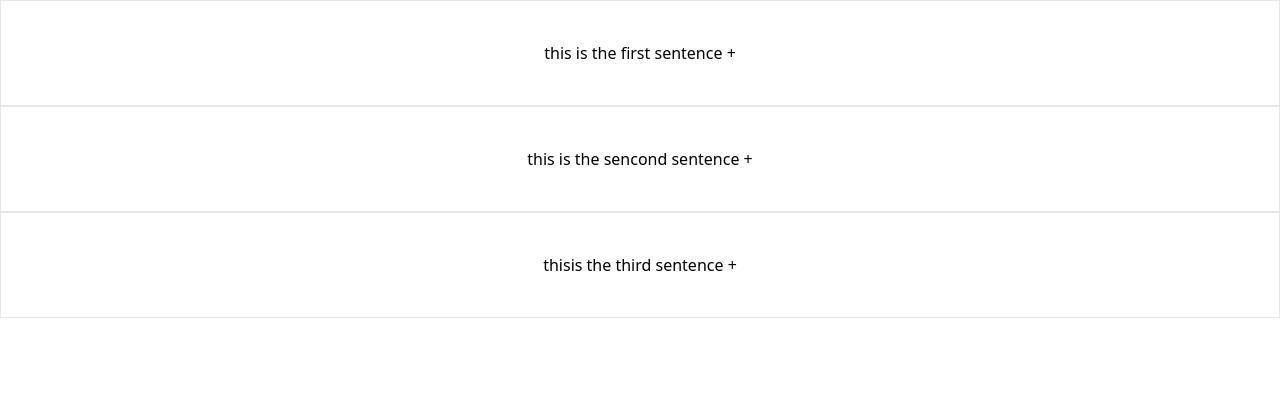
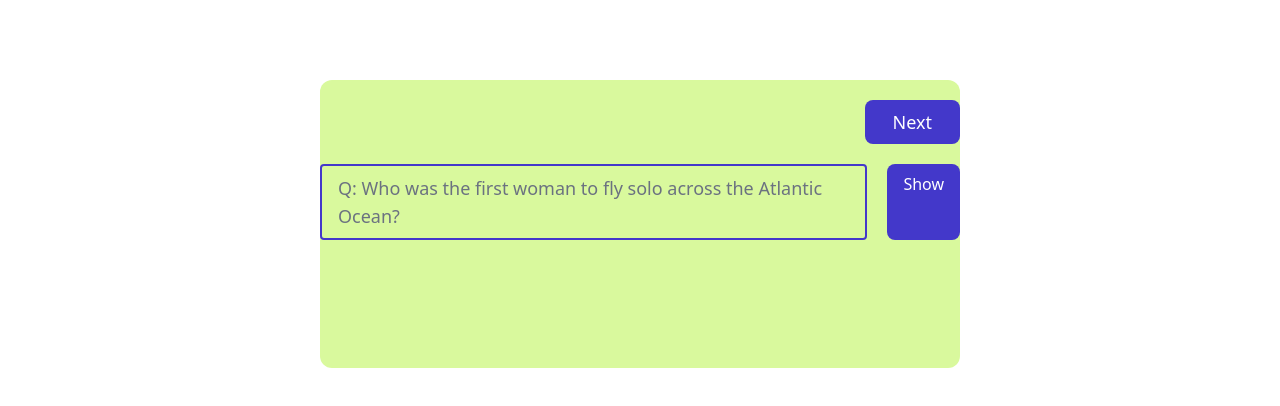
Before and after one commit to AmlakeT/SHOPPING-X, a React (Vite) app: page / in a window 1280 px wide. Shown: the top 406 px of the page. Built offline with nearby package versions, Linux system fonts and the light colour scheme.

Commit message:
add styles

```diff
--- a/src/layouts/Home.jsx
+++ b/src/layouts/Home.jsx
@@ -1,27 +1,47 @@
-import React from 'react'
-import SentencesWithDetails from './SentencesWithDetails'
+import React, { useState } from 'react'
+import { QA } from './SentencesWithDetails'
+
 function Home() {
- const sentences = [
-    'this is the first sentence',
-    'this is the sencond sentence',
-    'thisis the third sentence'
- ]
- const details = [
-    'this is the details of the first sentence',
-    'this is the details of the sencond sentence',
-    'this is the details of the third sentence'
- ]
+   const [index, setIndex] = useState(0)
+   // const [isShowQ, setIsShowQ] = useState(false)
+   const [isShowA, setIsShowA] = useState(false)
+   let tests = QA[index]
+   const nextQA = index < QA.length - 1
 
-  return (
-    <div>
-        {sentences.map((sentence,index) => (
-        <SentencesWithDetails
-         key = {index}
-        sentence = {sentence}
-        details = {details[index]}  />
-        ))}
-    </div>
-  )
+    const ClickNextButton = () => {
+      if(nextQA){
+         setIndex(index + 1)
+       } else {
+         setIndex(0)
+      }
+    }
+   // const showQuestion = () => {
+   //    setIsShowQ(!isShowQ)
+   // }
+
+   const showAnswer = () => {
+      setIsShowA(!isShowA)
+   }
+return (
+   <div className='flex justify-center w-1/2 h-72 mt-20 m-auto rounded-xl bg-lime-200'>
+         <div className=''>
+            <div className='text-end py-5'>
+               <button className=' bg-indigo-700 px-7 py-2 rounded-lg text-white text-lg ' onClick={ClickNextButton}>Next</button>
+            </div>
+            <div className='flex'>
+             <p className=' text-gray-500 border-indigo-700 px-4 py-2 border-2 rounded text-lg '>
+              Q: {tests.question}
+             </p>
+             <span className='  ml-5 bg-indigo-700 items-center px-4 py-2 rounded-lg text-white cursor-pointer' onClick={showAnswer}> { isShowA ? 'Hide' : 'Show' }</span>
+            </div>
+
+             <div className='py-2 px-5 fixed text-red-500'>   {isShowA && <p> Ans: {tests.answer}</p> }</div>
+
+         </div>
+
+   </div>
+ )
+
 }
 
 export default Home
--- a/src/layouts/SentencesWithDetails.jsx
+++ b/src/layouts/SentencesWithDetails.jsx
@@ -1,22 +1,58 @@
-import React, { useState } from 'react'
-
-function SentencesWithDetails({details , sentence}) {
-    const [showDetails, setShowDetails] = useState(false)
-
-    const handelDetails = () => {
-        setShowDetails(!showDetails)
-    }
-  return (
-     <div className='p-10 border text-center'>
-     <p>{sentence}  <span onClick={handelDetails}>{showDetails ? "-" : "+" }</span></p>
-     {showDetails && (
-       <div>
-         {details}
-       </div>
-     ) }
-
-     </div>
-  )
-}
-
-export default SentencesWithDetails
+export const  QA = [
+  {
+    question: "Who was the first woman to fly solo across the Atlantic Ocean?",
+    answer:"Amelia Earhart"
+  },
+  {
+    question: "If you tipped 20% on a $15 bill, how much would the tip be?",
+    answer:"$3.00"
+  },
+  {
+    question: "What biological order do frogs belong to?",
+    answer:"Amphibians"
+  },
+  {
+    question: "What month was Julius Caesar stabbed in?",
+    answer:"March"
+  },
+  {
+    question: "Who painted the Mona Lisa?",
+    answer:"Leonardo da Vinci"
+  },
+  {
+    question: "Which country drinks the most beer per capita?",
+    answer:"Czech Republic"
+  },
+  {
+    question: "What is your body's largest organ?",
+    answer:"Skin"
+  },
+  {
+    question: "How many bones do sharks have?",
+    answer:"None"
+  },
+  {
+    question: " Who was the first woman to win a Nobel Prize?",
+    answer:"Marie Curie"
+  },
+  {
+    question: "Where is Gautemala located?",
+    answer:"Central America"
+  },
+  {
+    question: "Which two rivers did the Mesopotamian civilization rely on?",
+    answer:"The Tigris and Euphrates Rivers"
+  },
+  {
+    question: "What is the hottest planet in our solar system?",
+    answer:"Venus"
+  },
+  {
+    question: "Which city hosted the 2000 Summer Olympics?",
+    answer:"Sydney, Australia"
+  },
+  {
+    question: " What is the first astrological sign in the zodiac?",
+    answer:"Aries"
+  },
+]
```
